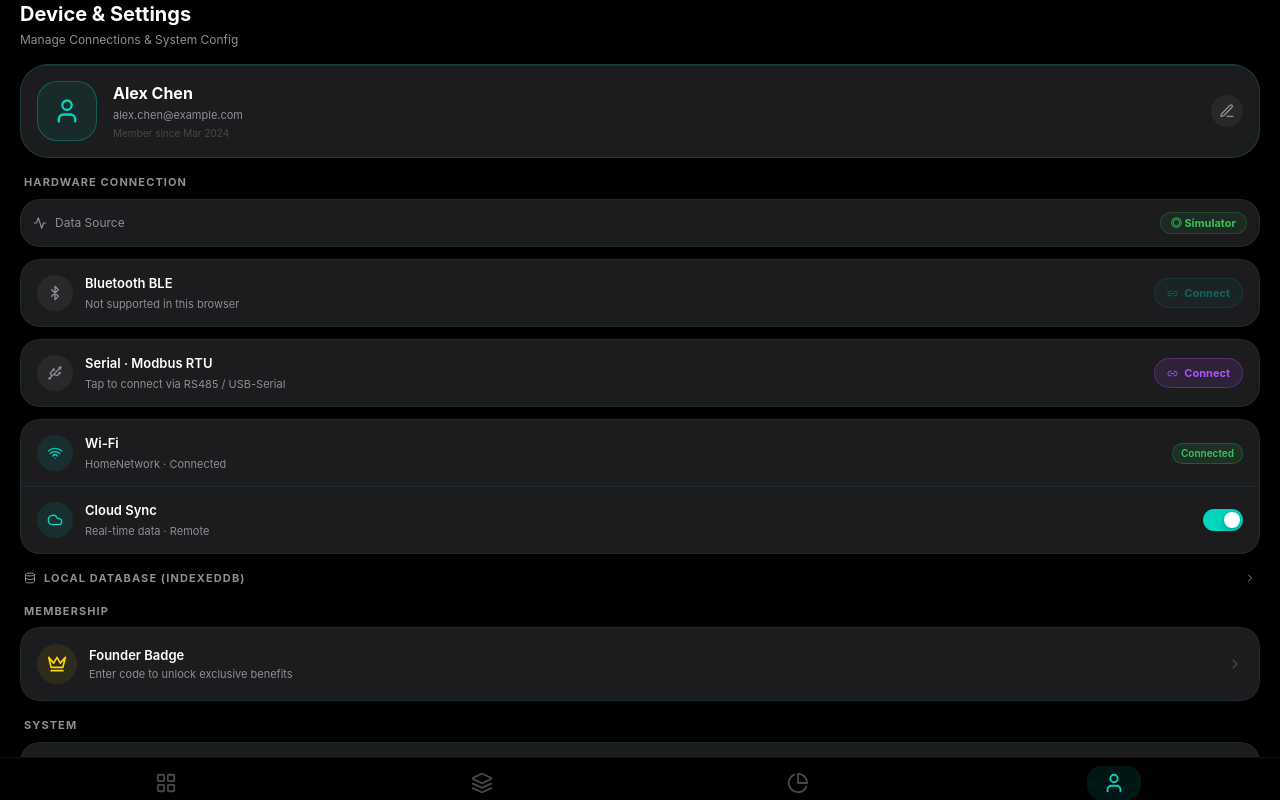
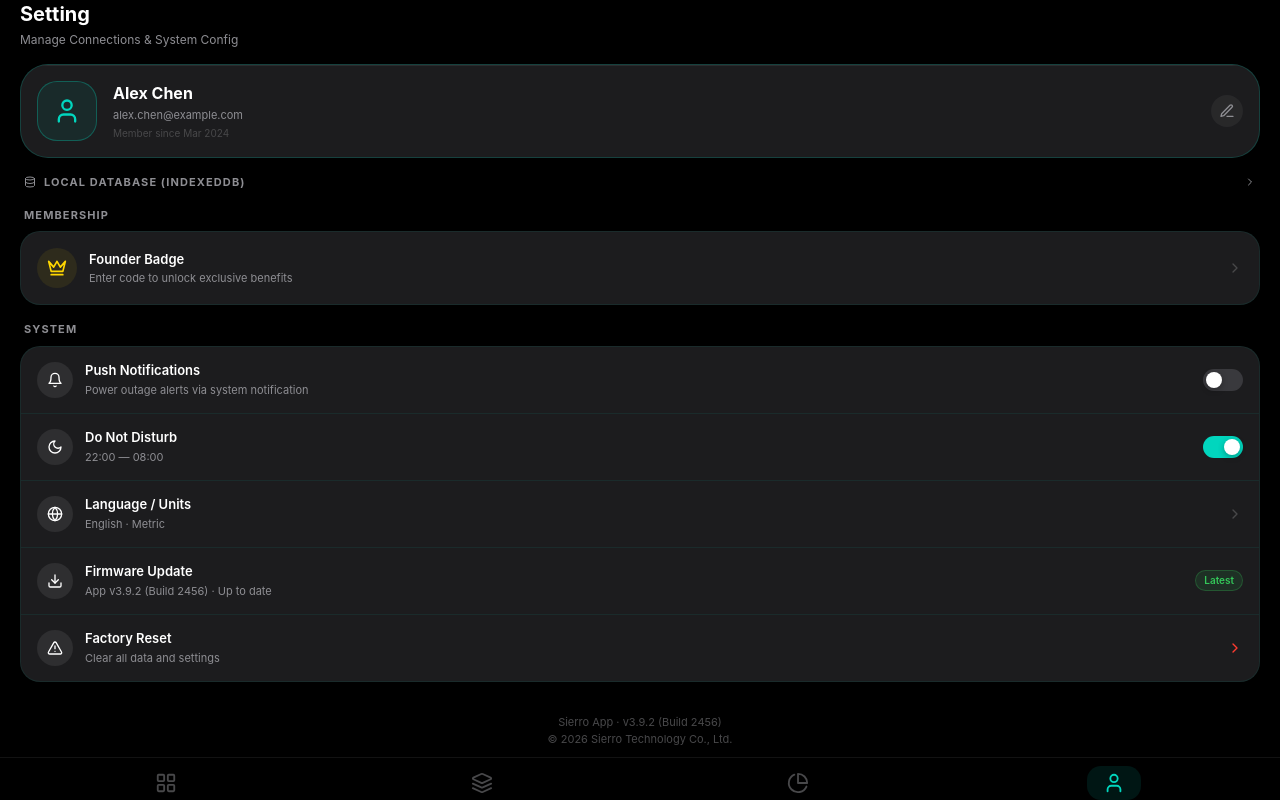
Before and after one commit to lujian1324-spec/energy-app, a React (Vite) app: page /#/settings in a window 1280 px wide. Built offline with nearby package versions, Linux system fonts and the light colour scheme.

Commit message:
v3.9.2: UI refinements - settings title, unified colors, removed hardware section

```diff
--- a/src/pages/SettingPage.tsx
+++ b/src/pages/SettingPage.tsx
@@ -5,9 +5,6 @@ import {
   Zap,
   Thermometer,
   RefreshCw,
-  Wifi,
-  Bluetooth,
-  Cloud,
   Bell,
   Moon,
   Globe,
@@ -15,13 +12,11 @@ import {
   AlertTriangle,
   ChevronRight,
   BatteryCharging,
-  Usb,
   Link2,
   Link2Off,
   Loader2,
   Signal,
   Database,
-  Activity,
   X,
   Send,
   CheckCircle,
@@ -173,11 +168,11 @@ export default function SettingPage() {
 
 
   const systemItems = [
-    { icon: Bell, label: 'Push Notifications', desc: 'Power outage alerts via system notification', type: 'toggle' as const, color: 'orange', storeKey: 'pushNotifications' as const },
-    { icon: Moon, label: 'Do Not Disturb', desc: `${settings.doNotDisturbStart} — ${settings.doNotDisturbEnd}`, type: 'toggle' as const, color: 'gray', storeKey: 'doNotDisturb' as const },
-    { icon: Globe, label: 'Language / Units', desc: 'English · Metric', type: 'nav' as const, color: 'gray', storeKey: null },
-    { icon: Download, label: 'Firmware Update', desc: `App v${appVersion.version} (Build ${appVersion.build}) · Up to date`, type: 'badge' as const, color: 'green', storeKey: null },
-    { icon: AlertTriangle, label: 'Factory Reset', desc: 'Clear all data and settings', type: 'nav-danger' as const, color: 'red', storeKey: null },
+    { icon: Bell, label: 'Push Notifications', desc: 'Power outage alerts via system notification', type: 'toggle' as const, storeKey: 'pushNotifications' as const },
+    { icon: Moon, label: 'Do Not Disturb', desc: `${settings.doNotDisturbStart} — ${settings.doNotDisturbEnd}`, type: 'toggle' as const, storeKey: 'doNotDisturb' as const },
+    { icon: Globe, label: 'Language / Units', desc: 'English · Metric', type: 'nav' as const, storeKey: null },
+    { icon: Download, label: 'Firmware Update', desc: `App v${appVersion.version} (Build ${appVersion.build}) · Up to date`, type: 'badge' as const, storeKey: null },
+    { icon: AlertTriangle, label: 'Factory Reset', desc: 'Clear all data and settings', type: 'nav-danger' as const, storeKey: null },
   ]
 
   // Founder Badge 权益列表
@@ -188,14 +183,8 @@ export default function SettingPage() {
     { icon: Star, label: 'VIP Support', desc: 'Priority customer service' },
   ]
 
-  const colorClasses: Record<string, { bg: string; text: string }> = {
-    blue: { bg: 'bg-[rgba(1,214,190,0.1)]', text: 'text-[#01D6BE]' },
-    green: { bg: 'bg-[rgba(52,199,89,0.1)]', text: 'text-[#34C759]' },
-    orange: { bg: 'bg-[rgba(255,149,0,0.1)]', text: 'text-[#FF9500]' },
-    purple: { bg: 'bg-[rgba(168,85,247,0.1)]', text: 'text-[#A855F7]' },
-    red: { bg: 'bg-[rgba(255,59,48,0.1)]', text: 'text-[#FF3B30]' },
-    gray: { bg: 'bg-[rgba(255,255,255,0.06)]', text: 'text-[#8E8E93]' },
-  }
+  // System 图标统一使用白色
+  const systemIconClass = { bg: 'bg-[rgba(255,255,255,0.08)]', text: 'text-[#FFFFFF]' }
 
   // Privacy Policy 内容
   const privacyContent = [
@@ -220,7 +209,7 @@ export default function SettingPage() {
     <div className="h-full flex flex-col bg-[#000000] overflow-hidden">
       {/* Header */}
       <div className="px-5 pt-4 pb-4 safe-area-top">
-        <h2 className="text-xl font-bold text-[#FFFFFF]">Device & Settings</h2>
+        <h2 className="text-xl font-bold text-[#FFFFFF]">Setting</h2>
         <p className="text-xs text-[#8E8E93] mt-1">Manage Connections & System Config</p>
       </div>
 
@@ -279,157 +268,6 @@ export default function SettingPage() {
             <Edit3 size={16} className="text-[#8E8E93]" />
           </div>
         </motion.div>
-
-        {/* 硬件连接管理 */}
-        <div className="mb-4">
-          <div className="text-[11px] font-bold text-[#8E8E93] tracking-widest uppercase mb-2 px-1">
-            Hardware Connection
-          </div>
-
-          {/* 数据源状态 */}
-          <div className="bg-[#1C1C1E] border border-[rgba(1,214,190,0.08)] rounded-[20px] p-3 mb-3">
-            <div className="flex items-center justify-between">
-              <div className="flex items-center gap-2">
-                <Activity size={14} className="text-[#8E8E93]" />
-                <span className="text-[12px] text-[#8E8E93]">Data Source</span>
-              </div>
-              <span className={`text-[11px] px-2.5 py-0.5 rounded-full font-bold border
-                ${activeDataSource === 'bluetooth'
-                  ? 'bg-[rgba(1,214,190,0.12)] text-[#01D6BE] border-[rgba(1,214,190,0.3)]'
-                  : activeDataSource === 'serial'
-                  ? 'bg-[rgba(168,85,247,0.12)] text-[#A855F7] border-[rgba(168,85,247,0.3)]'
-                  : 'bg-[rgba(52,199,89,0.08)] text-[#34C759] border-[rgba(52,199,89,0.2)]'}`}>
-                {activeDataSource === 'bluetooth' ? '● BLE Hardware'
-                  : activeDataSource === 'serial' ? '● Serial Hardware'
-                  : '◎ Simulator'}
-              </span>
-            </div>
-          </div>
-
-          {/* BLE 蓝牙连接 */}
-          <div className="bg-[#1C1C1E] border border-[rgba(1,214,190,0.08)] rounded-[20px] overflow-hidden mb-3">
-            <div className="flex items-center gap-3 px-4 py-3.5">
-              <div className={`w-9 h-9 rounded-lg flex items-center justify-center flex-shrink-0
-                ${bleConnection.status === 'connected'
-                  ? 'bg-[rgba(1,214,190,0.15)] text-[#01D6BE]'
-                  : 'bg-[rgba(255,255,255,0.06)] text-[#8E8E93]'}`}>
-                <Bluetooth size={16} />
-              </div>
-              <div className="flex-1 min-w-0">
-                <div className="text-[13px] font-semibold text-[#FFFFFF]">Bluetooth BLE</div>
-                <div className="text-[11px] text-[#8E8E93] mt-0.5 truncate">
-                  {bleConnection.status === 'connected'
-                    ? `${bleConnection.deviceName ?? 'Device'} · ${bleConnection.rssi ? `${bleConnection.rssi} dBm` : 'Connected'}`
-                    : bleConnection.status === 'scanning'  ? 'Scanning for devices...'
-                    : bleConnection.status === 'connecting' ? 'Connecting...'
-                    : bleConnection.status === 'error' ? (bleConnection.errorMessage ?? 'Error')
-                    : bleSupported ? 'Tap to connect via BLE GATT' : 'Not supported in this browser'}
-                </div>
-              </div>
-              <button
-                onClick={handleBleToggle}
-                disabled={!bleSupported || bleConnection.status === 'scanning' || bleConnection.status === 'connecting'}
-                className={`flex items-center gap-1.5 px-3 py-1.5 rounded-full text-[11px] font-bold
-                  transition-all active:scale-95 disabled:opacity-40 disabled:cursor-not-allowed
-                  ${bleConnection.status === 'connected'
-                    ? 'bg-[rgba(255,59,48,0.12)] text-[#FF3B30] border border-[rgba(255,59,48,0.3)]'
-                    : 'bg-[rgba(1,214,190,0.12)] text-[#01D6BE] border border-[rgba(1,214,190,0.3)]'}`}
-              >
-                {(bleConnection.status === 'scanning' || bleConnection.status === 'connecting')
-                  ? <Loader2 size={11} className="animate-spin" />
-                  : bleConnection.status === 'connected'
-                  ? <><Link2Off size={11} /> Disconnect</>
-                  : <><Link2 size={11} /> Connect</>}
-              </button>
-            </div>
-          </div>
-
-          {/* Serial / Modbus 连接 */}
-          <div className="bg-[#1C1C1E] border border-[rgba(1,214,190,0.08)] rounded-[20px] overflow-hidden mb-3">
-            <div className="flex items-center gap-3 px-4 py-3.5">
-              <div className={`w-9 h-9 rounded-lg flex items-center justify-center flex-shrink-0
-                ${serialConnection.status === 'connected'
-                  ? 'bg-[rgba(168,85,247,0.15)] text-[#A855F7]'
-                  : 'bg-[rgba(255,255,255,0.06)] text-[#8E8E93]'}`}>
-                <Usb size={16} />
-              </div>
-              <div className="flex-1 min-w-0">
-                <div className="text-[13px] font-semibold text-[#FFFFFF]">Serial · Modbus RTU</div>
-                <div className="text-[11px] text-[#8E8E93] mt-0.5 truncate">
-                  {serialConnection.status === 'connected'
-                    ? 'RS485 · 9600 bps · 8N1 · Polling 2s'
-                    : serialConnection.status === 'scanning' ? 'Selecting port...'
-                    : serialConnection.status === 'connecting' ? 'Opening port...'
-                    : serialConnection.status === 'error' ? (serialConnection.errorMessage ?? 'Error')
-                    : serialSupported ? 'Tap to connect via RS485 / USB-Serial' : 'Not supported in this browser'}
-                </div>
-              </div>
-              <button
-                onClick={handleSerialToggle}
-                disabled={!serialSupported || serialConnection.status === 'scanning' || serialConnection.status === 'connecting'}
-                className={`flex items-center gap-1.5 px-3 py-1.5 rounded-full text-[11px] font-bold
-                  transition-all active:scale-95 disabled:opacity-40 disabled:cursor-not-allowed
-                  ${serialConnection.status === 'connected'
-                    ? 'bg-[rgba(255,59,48,0.12)] text-[#FF3B30] border border-[rgba(255,59,48,0.3)]'
-                    : 'bg-[rgba(168,85,247,0.12)] text-[#A855F7] border border-[rgba(168,85,247,0.3)]'}`}
-              >
-                {(serialConnection.status === 'scanning' || serialConnection.status === 'connecting')
-                  ? <Loader2 size={11} className="animate-spin" />
-                  : serialConnection.status === 'connected'
-                  ? <><Link2Off size={11} /> Disconnect</>
-                  : <><Link2 size={11} /> Connect</>}
-              </button>
-            </div>
-            {/* 协议信息展开条 */}
-            {serialConnection.status === 'connected' && (
-              <div className="px-4 pb-3 flex gap-2 flex-wrap">
-                {['Modbus RTU', 'FC03/04', 'FC06/10', 'CRC-16'].map(tag => (
-                  <span key={tag} className="text-[10px] px-2 py-0.5 rounded-full
-                    bg-[rgba(168,85,247,0.08)] text-[#A855F7] border border-[rgba(168,85,247,0.2)]">
-                    {tag}
-                  </span>
-                ))}
-              </div>
-            )}
-          </div>
-
-          {/* 其他连接设置 */}
-          <div className="bg-[#1C1C1E] border border-[rgba(1,214,190,0.08)] rounded-[20px] overflow-hidden">
-            {[
-              { icon: Wifi,  label: 'Wi-Fi', desc: 'HomeNetwork · Connected', right: 'badge-connected', storeKey: null },
-              { icon: Cloud, label: 'Cloud Sync', desc: 'Real-time data · Remote', right: 'toggle', storeKey: 'cloudSync' as const },
-            ].map((item, i, arr) => {
-              const Icon = item.icon
-              return (
-                <div key={item.label}
-                  className={`flex items-center gap-3 px-4 py-3.5
-                    ${i !== arr.length - 1 ? 'border-b border-[rgba(1,214,190,0.08)]' : ''}`}>
-                  <div className="w-9 h-9 rounded-lg bg-[rgba(1,214,190,0.1)] text-[#01D6BE]
-                    flex items-center justify-center flex-shrink-0">
-                    <Icon size={16} />
-                  </div>
-                  <div className="flex-1">
-                    <div className="text-[13px] font-semibold text-[#FFFFFF]">{item.label}</div>
-                    <div className="text-[11px] text-[#8E8E93] mt-0.5">{item.desc}</div>
-                  </div>
-                  {item.right === 'badge-connected' && (
-                    <span className="text-[10px] px-2 py-0.5 rounded-full
-                      bg-[rgba(52,199,89,0.12)] text-[#34C759] border border-[rgba(52,199,89,0.25)] font-semibold">
-                      Connected
-                    </span>
-                  )}
-                  {item.right === 'toggle' && item.storeKey && (
-                    <ToggleSwitch
-                      isOn={settings[item.storeKey] as boolean}
-                      onToggle={() => updateSettings({ [item.storeKey!]: !settings[item.storeKey!] })}
-                      size="sm"
-                    />
-                  )}
-                </div>
-              )
-            })}
-          </div>
-        </div>
 
         {/* IndexedDB 数据库面板 */}
         <div className="mb-4">
@@ -557,14 +395,13 @@ export default function SettingPage() {
           <div className="bg-[#1C1C1E] border border-[rgba(1,214,190,0.08)] rounded-[20px] overflow-hidden">
             {systemItems.map((item, i) => {
               const Icon = item.icon
-              const colors = colorClasses[item.color]
               return (
                 <div
                   key={item.label}
                   className={`flex items-center gap-3 px-4 py-3.5
                     ${i !== systemItems.length - 1 ? 'border-b border-[rgba(1,214,190,0.08)]' : ''}`}
                 >
-                  <div className={`w-9 h-9 rounded-lg ${colors.bg} ${colors.text}
+                  <div className={`w-9 h-9 rounded-lg ${systemIconClass.bg} ${systemIconClass.text}
                     flex items-center justify-center flex-shrink-0`}>
                     <Icon size={16} />
                   </div>
--- a/src/pages/StatsPage.tsx
+++ b/src/pages/StatsPage.tsx
@@ -20,11 +20,14 @@ const dayLabels = {
 }
 
 const deviceUsage = [
-  { name: 'Laptop', icon: Monitor, kwh: 3.8, percent: 40, color: 'blue' },
-  { name: 'Phone Charging', icon: Smartphone, kwh: 1.6, percent: 17, color: 'green' },
-  { name: 'LED Lighting', icon: Lightbulb, kwh: 1.1, percent: 12, color: 'orange' },
-  { name: 'Other Devices', icon: Zap, kwh: 2.9, percent: 31, color: 'purple' },
+  { name: 'Laptop', icon: Monitor, kwh: 3.8, percent: 40 },
+  { name: 'Phone Charging', icon: Smartphone, kwh: 1.6, percent: 17 },
+  { name: 'LED Lighting', icon: Lightbulb, kwh: 1.1, percent: 12 },
+  { name: 'Other Devices', icon: Zap, kwh: 2.9, percent: 31 },
 ]
+
+// 统一主题颜色
+const themeColor = '#01D6BE'
 
 export default function StatsPage() {
   const [period, setPeriod] = useState<Period>('Week')
@@ -87,10 +90,10 @@ ${period === p
         className="grid grid-cols-2 gap-2.5 mb-4"
         >
         {[
- { icon: Sun, value: '12.8', unit: 'kWh', label: 'Solar Charged', trend: '↑ 18%', trendUp: true, color: '#34C759' },
- { icon: Zap, value: '9.4', unit: 'kWh', label: 'Total Output', trend: '↓ 5%', trendUp: false, color: '#01D6BE' },
- { icon: DollarSign, value: '$2.1', unit: '', label: 'Cost Saved', trend: '↑ 12%', trendUp: true, color: '#FF9500' },
- { icon: Globe, value: '6.4', unit: 'kg', label: 'CO₂ Reduced', trend: '↑ 18%', trendUp: true, color: '#A855F7' },
+        { icon: Sun, value: '12.8', unit: 'kWh', label: 'Solar Charged', trend: '↑ 18%', trendUp: true },
+        { icon: Zap, value: '9.4', unit: 'kWh', label: 'Total Output', trend: '↓ 5%', trendUp: false },
+        { icon: DollarSign, value: '$2.1', unit: '', label: 'Cost Saved', trend: '↑ 12%', trendUp: true },
+        { icon: Globe, value: '6.4', unit: 'kg', label: 'CO₂ Reduced', trend: '↑ 18%', trendUp: true },
         ].map((stat, i) => {
         const Icon = stat.icon
         return (
@@ -100,9 +103,9 @@ ${period === p
         >
         <div
         className="absolute top-0 left-0 right-0 h-0.5"
- style={{ backgroundColor: stat.color }}
+        style={{ backgroundColor: themeColor }}
         />
- <Icon size={18} className="mb-2" style={{ color: stat.color }} />
+        <Icon size={18} className="mb-2" style={{ color: themeColor }} />
         <div className="text-[22px] font-extrabold text-[#FFFFFF] tracking-tight">
         {stat.value}<small className="text-xs font-normal text-[#8E8E93]">{stat.unit}</small>
         </div>
@@ -121,11 +124,11 @@ ${period === p
         <div className="text-sm font-bold text-[#FFFFFF]">Weekly Charge / Discharge</div>
         <div className="flex gap-3">
         <div className="flex items-center gap-1.5 text-[10px] text-[#8E8E93]">
- <div className="w-2 h-2 rounded-full bg-[#34C759]" />
+        <div className="w-2 h-2 rounded-full bg-[#01D6BE]" />
         <span>Charge</span>
         </div>
         <div className="flex items-center gap-1.5 text-[10px] text-[#8E8E93]">
- <div className="w-2 h-2 rounded-full bg-[#01D6BE]" />
+        <div className="w-2 h-2 rounded-full bg-[#01A88F]" />
         <span>Usage</span>
         </div>
         </div>
@@ -136,11 +139,11 @@ ${period === p
         {currentData.charge.map((charge, i) => (
         <div key={i} className="flex-1 flex items-end gap-0.5 h-full relative">
         <div
- className="flex-1 rounded-t bg-[#34C759] min-h-[4px]"
+        className="flex-1 rounded-t bg-[#01D6BE] min-h-[4px]"
         style={{ height: `${charge}%` }}
         />
         <div
- className="flex-1 rounded-t bg-[#01D6BE] min-h-[4px]"
+        className="flex-1 rounded-t bg-[#01A88F] min-h-[4px]"
         style={{ height: `${currentData.discharge[i]}%` }}
         />
         </div>
@@ -217,13 +220,6 @@ uid="stats-page"
         <div className="flex flex-col gap-2.5">
         {deviceUsage.map((device) => {
         const Icon = device.icon
- const colorMap: Record<string, string> = {
- blue: '#01D6BE',
- green:  '#34C759',
- orange: '#FF9500',
- purple: '#A855F7' // 统一与全局 purple 色一致
- }
- const color = colorMap[device.color]
 
         return (
         <div
@@ -231,7 +227,7 @@ uid="stats-page"
         className="bg-[#1C1C1E] border border-[rgba(1,214,190,0.08)] rounded-[14px] p-3.5
         flex items-center gap-3"
         >
- <Icon size={20} style={{ color }} />
+        <Icon size={20} style={{ color: themeColor }} />
         <div className="flex-1">
         <div className="text-[13px] font-semibold text-[#FFFFFF]">{device.name}</div>
         <div className="mt-1.5 h-1.5 bg-[rgba(255,255,255,0.06)] rounded-full overflow-hidden">
@@ -239,14 +235,14 @@ uid="stats-page"
         className="h-full rounded-full transition-all duration-500"
         style={{
         width: `${device.percent}%`,
- background: color,
- boxShadow: `0 0 8px ${color}66`
+        background: themeColor,
+        boxShadow: `0 0 8px ${themeColor}66`
         }}
         />
         </div>
         </div>
         <div className="text-right">
- <div className="text-[15px] font-bold" style={{ color }}>
+        <div className="text-[15px] font-bold" style={{ color: themeColor }}>
         {device.kwh}<span className="text-[11px] text-[#8E8E93]">kWh</span>
         </div>
         <div className="text-[11px] text-[#8E8E93] mt-0.5">{device.percent}%</div>
```
Also changed, not shown: src/version.json (+6 -5 lines). Lines whose indentation alone changed are shown as unchanged.
